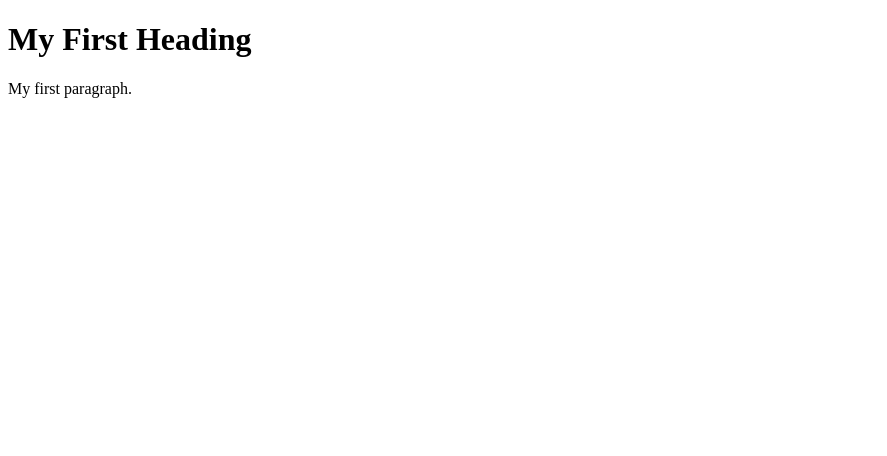
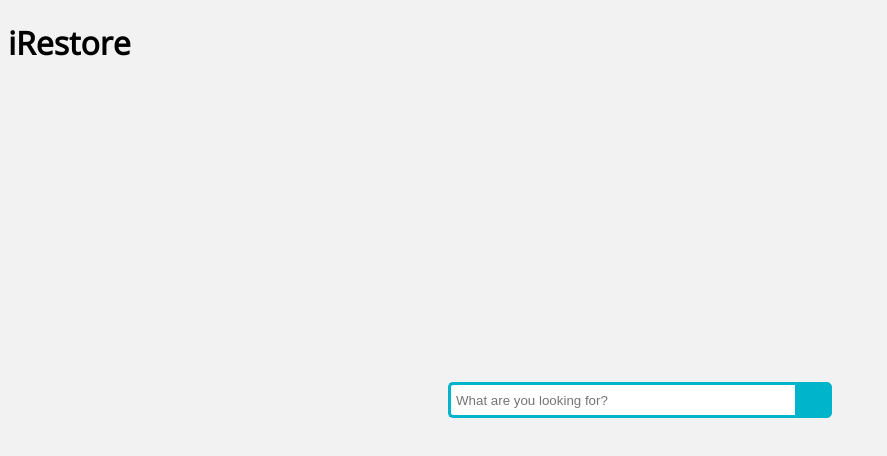
Before and after one commit to npham24/info360frontend, a plain HTML site: page index.html in a window 1280 px wide. Shown: the whole page, without its empty margins (0-887 px from the left). Drawn offline with nearby package versions, Linux system fonts and the light colour scheme.

Commit message:
search bar

```diff
--- a/index.html
+++ b/index.html
@@ -6,8 +6,24 @@
 </head>
 
 <body>
-    <h1>My First Heading</h1>
-    <p>My first paragraph.</p>
+    <h1>iRestore</h1>
+    <div class="wrap">
+   <div class="search">
+      <input type="text" class="searchTerm" placeholder="What are you looking for?">
+      <button type="submit" class="searchButton">
+        <i class="fa fa-search"></i>
+     </button>
+   </div>
+</div>
+    <section>
+
+      <div>
+      </div>
+      <div>
+      </div>
+      <div>
+      </div>
+    </section>
 </body>
 
 <script src="script.js"></script>
--- a/styles.css
+++ b/styles.css
@@ -0,0 +1,48 @@
+@import url(https://fonts.googleapis.com/css?family=Open+Sans);
+
+body{
+  background: #f2f2f2;
+  font-family: 'Open Sans', sans-serif;
+}
+
+.search {
+  width: 100%;
+  position: relative;
+  display: flex;
+}
+
+.searchTerm {
+  width: 100%;
+  border: 3px solid #00B4CC;
+  border-right: none;
+  padding: 5px;
+  height: 20px;
+  border-radius: 5px 0 0 5px;
+  outline: none;
+  color: #9DBFAF;
+}
+
+.searchTerm:focus{
+  color: #00B4CC;
+}
+
+.searchButton {
+  width: 40px;
+  height: 36px;
+  border: 1px solid #00B4CC;
+  background: #00B4CC;
+  text-align: center;
+  color: #fff;
+  border-radius: 0 5px 5px 0;
+  cursor: pointer;
+  font-size: 20px;
+}
+
+/*Resize the wrap to see the search bar change!*/
+.wrap{
+  width: 30%;
+  position: absolute;
+  top: 50%;
+  left: 50%;
+  transform: translate(-50%, -50%);
+}
```
